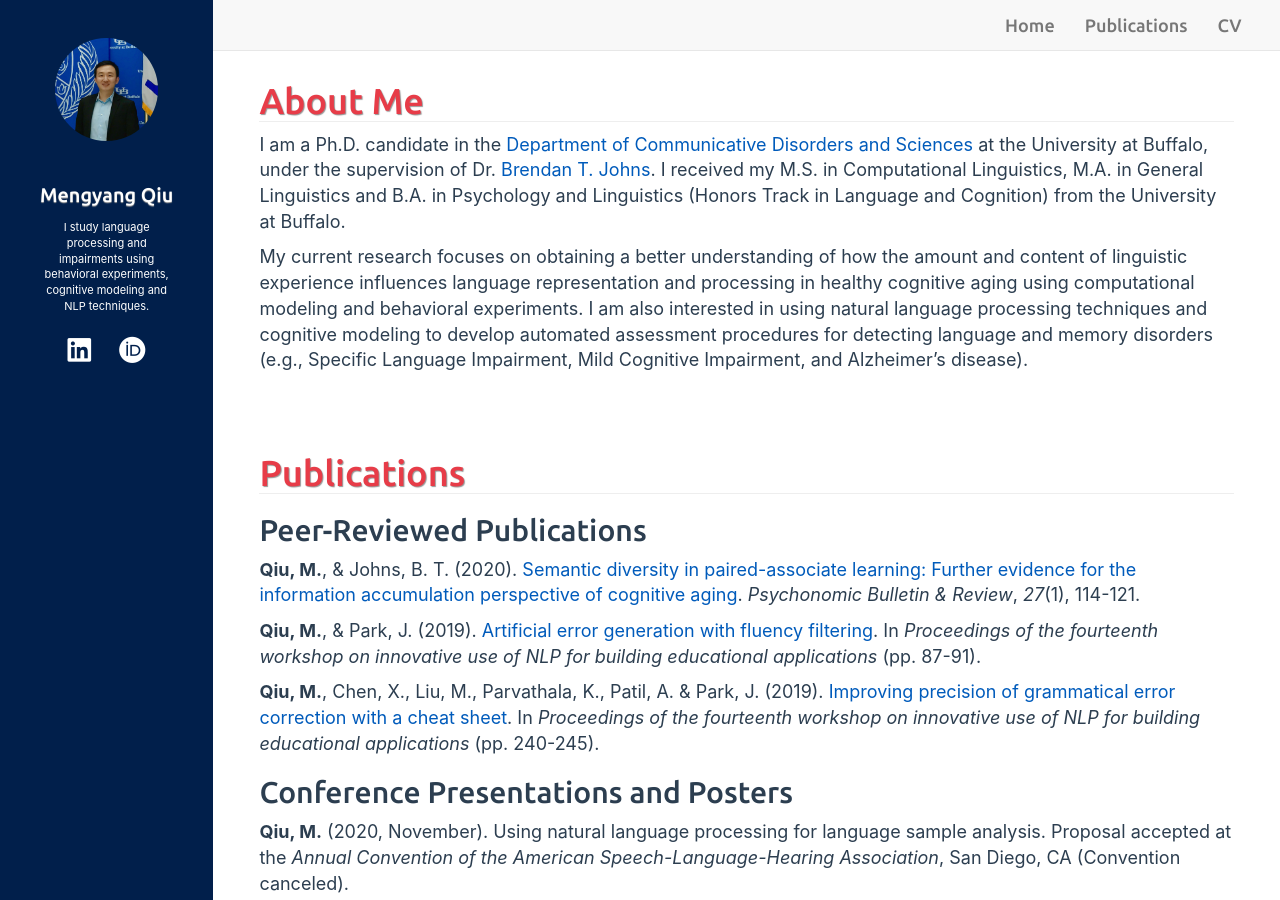
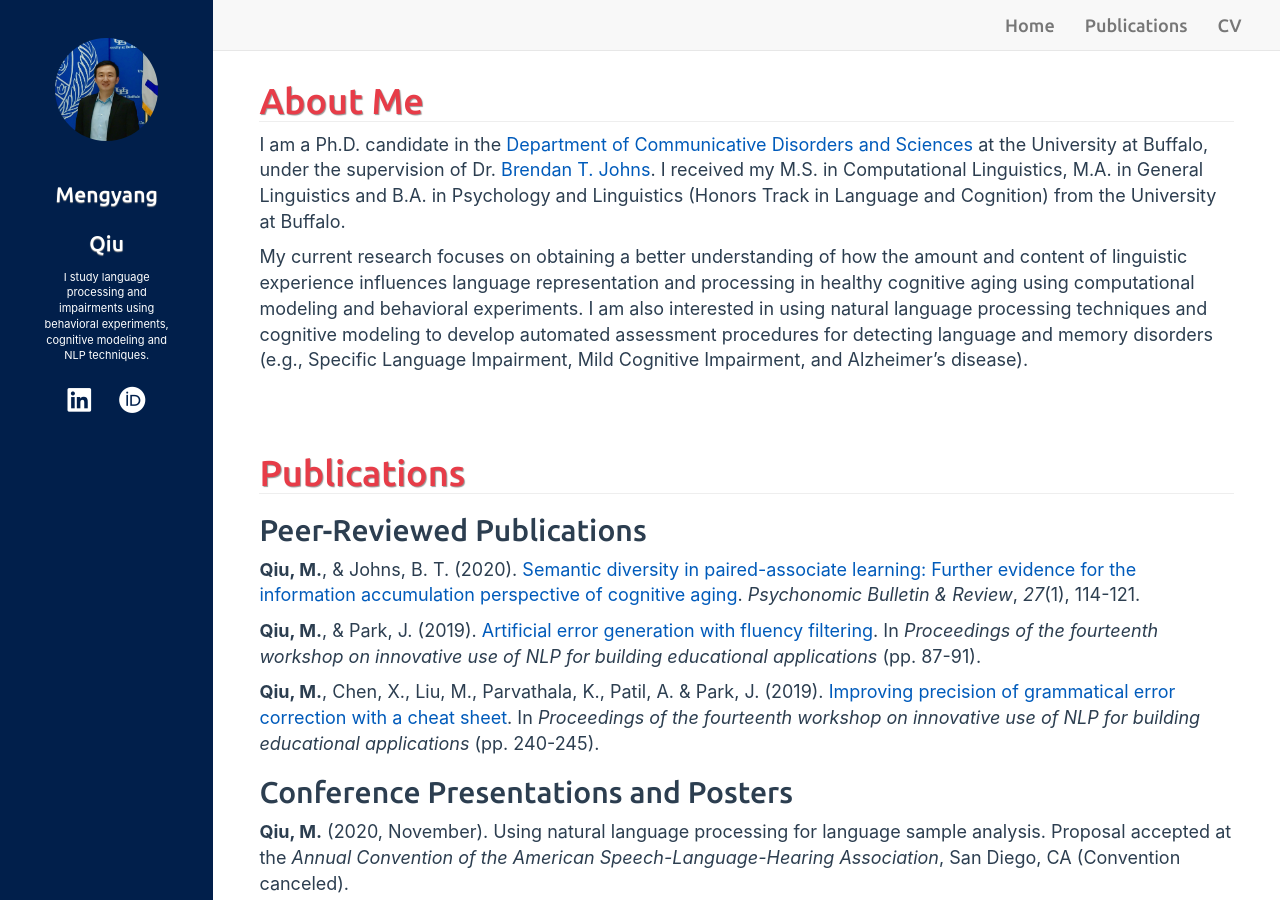
Before and after one commit to mengyangq/mengyangq.github.io, a Jekyll site: the page built from index.html, in a window 1280 px wide and 900 px high. Built offline with Jekyll 4.4.1, drawn with Linux system fonts in a browser that asks for light colours; nearby versions of some CDN libraries; a style sheet for code colours, icons or effects is not loaded.

Commit message:
Sun Oct 11 23:17:57 EDT 2020

```diff
--- a/_includes/default.html
+++ b/_includes/default.html
@@ -135,9 +135,9 @@
       </div>
     </nav>
 
-    <div class="col-sm-3 col-md-3 col-lg-2 sidebar hidden-xs">{% include sidebar.html %}</div>
+    <div class="col-sm-4 col-md-3 col-lg-2 sidebar hidden-xs">{% include sidebar.html %}</div>
 
-    <div class="col-sm-9 col-md-9 col-lg-10 col-sm-offset-3 col-md-offset-3 col-lg-offset-2 hidden-xs">
+    <div class="col-sm-8 col-md-9 col-lg-10 col-sm-offset-4 col-md-offset-3 col-lg-offset-2 hidden-xs">
       <nav class="navbar navbar-default navbar-fixed-top">
         <div class="container-fluid">
           <div class="collapse navbar-collapse" id="top-navbar-hidden-xs">
@@ -151,7 +151,7 @@
       </nav>
     </div>
 
-    <div class="col-sm-9 col-md-9 col-lg-10 col-sm-offset-3 col-md-offset-3 col-lg-offset-2" align="left">
+    <div class="col-sm-8 col-md-9 col-lg-10 col-sm-offset-4 col-md-offset-3 col-lg-offset-2" align="left">
       {{ content }}
 
       <footer>
--- a/_includes/sidebar.html
+++ b/_includes/sidebar.html
@@ -13,7 +13,7 @@
 <!-- sidebar.html -->
 <div class="sidebar-header" role="banner">
   <h3 class="title">
-    <a href="{{ site.BASE_PATH }}/" style="font-size: 1.55vw">{{ site.title }}</a>
+    <a href="{{ site.BASE_PATH }}/" style="font-size: 1.65vw">{{ site.title }}</a>
   </h3>
 </div>
 
```
